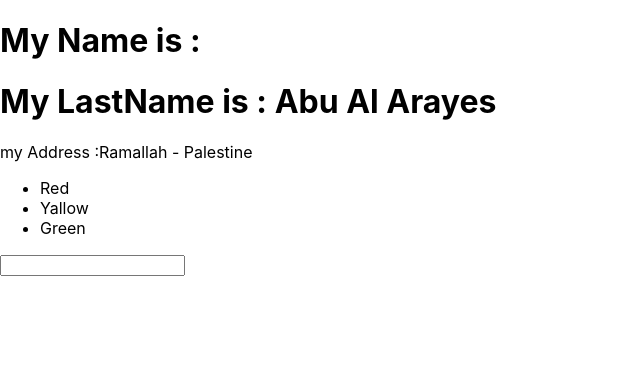
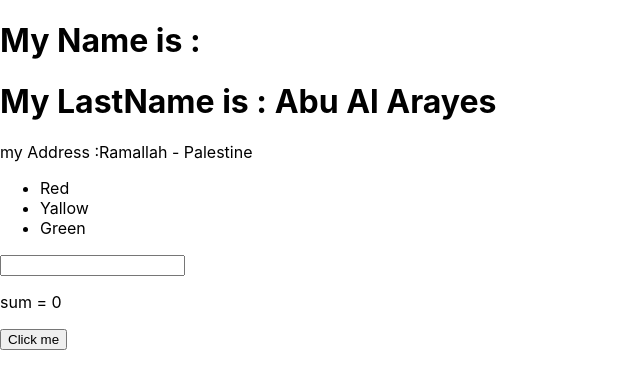
Before and after one commit to nadeemabualarayes/React, a React (Create React App) app: page / in a window 1280 px wide. Shown: the top 388 px of the page, without its empty margins (0-640 px from the left). Built offline with nearby package versions, Linux system fonts and the light colour scheme.

Commit message:
sum two input

```diff
--- a/src/App.js
+++ b/src/App.js
@@ -35,8 +35,15 @@ function App() {
   const address = useState('Ramallah - Palestine');
   const [list, setList] = useState(['Red', 'Yallow', 'Green'])
 
+  const [num1, setNum1] = useState(7);
+  const [num2, setNum2] = useState(8);
+  const [sum, setsum] = useState(0);
+
   useEffect(() => { document.title = `My Name is ${firstName}` });
-
+  useEffect(() => {
+    // Update the document title using the browser API
+    document.title = `sum = ${num1+num2} `;
+  });
 
   //
   return (
@@ -61,6 +68,12 @@ function App() {
 </input>
 
 
+      <p>sum = {sum} </p>
+      <button onClick={() => setsum(num1 + num2)}>
+        Click me
+      </button>
+
+
     </div>
   );
 }
```
